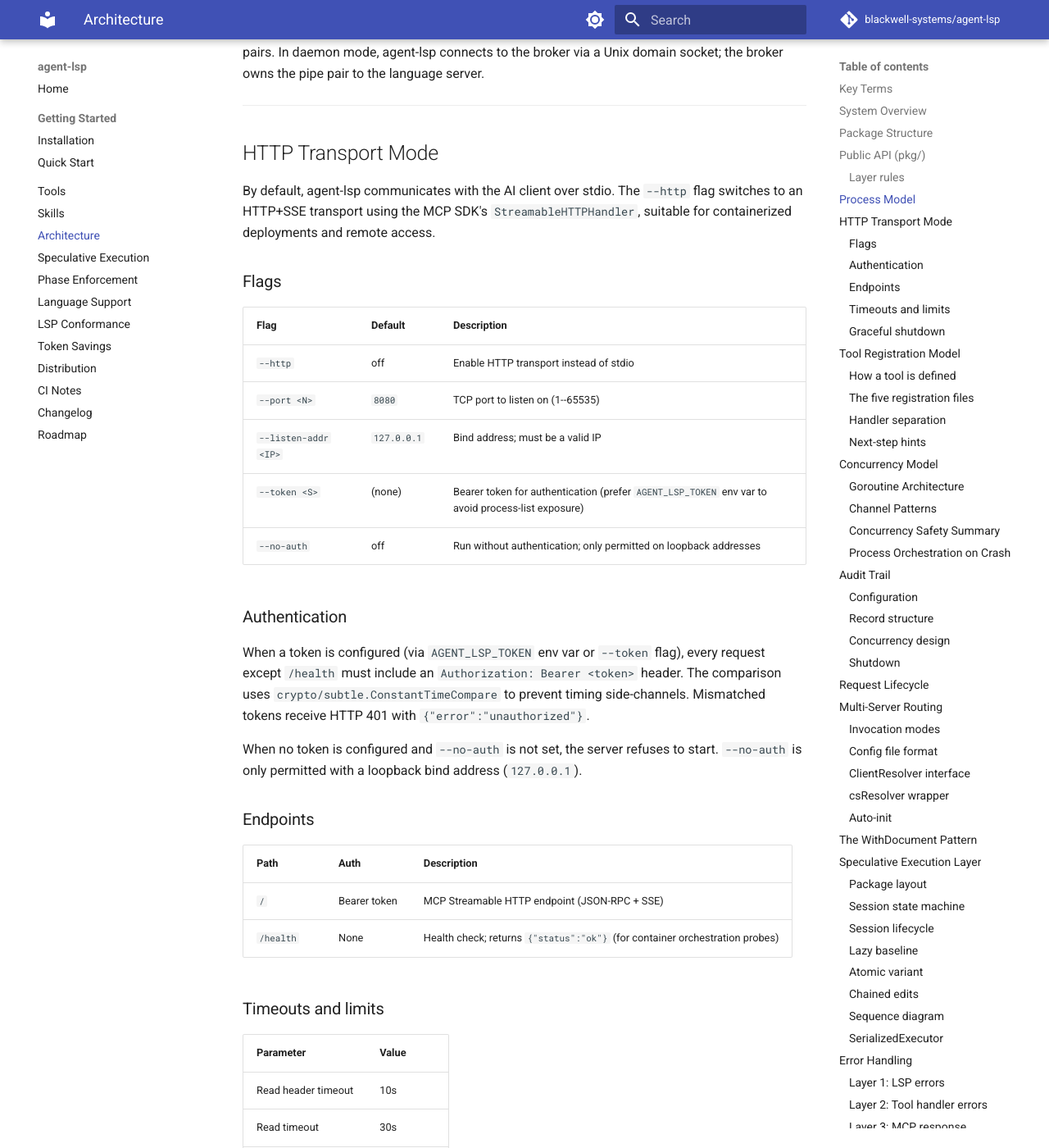
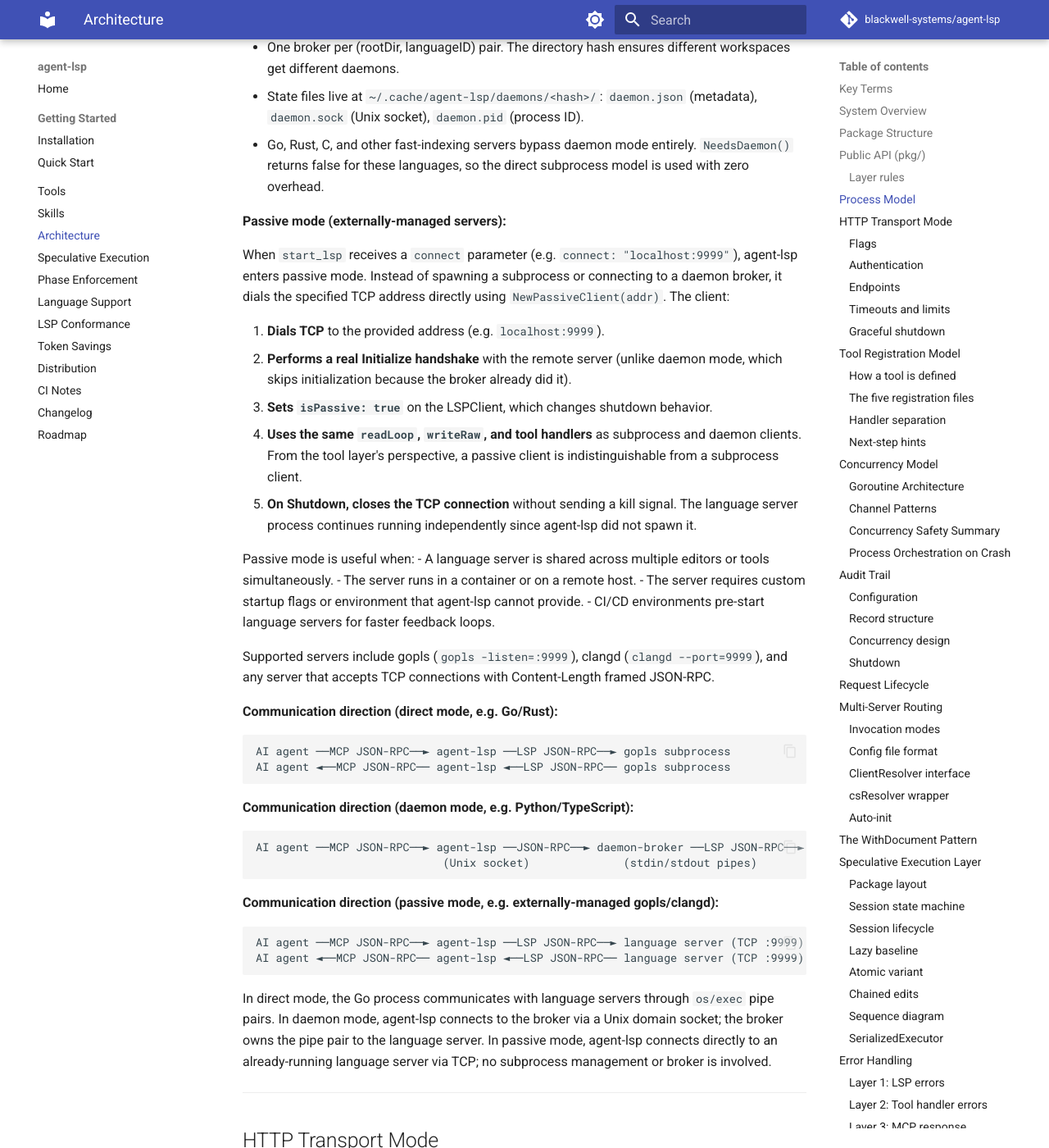
Before and after one commit to blackwell-systems/agent-lsp, an MkDocs documentation site: the page built from docs/architecture.md, in a window 1280 px wide and 1400 px high, scrolled down 9721 px. Shown: the whole window at 82% size. Built offline with MkDocs 1.6.1 and Material for MkDocs 9.7.7, drawn with Linux system fonts in a browser that asks for light colours; comment, search, counter and statistics services are not loaded; some of the changed text lies outside the part shown.

Commit message:
docs: add passive mode to architecture.md

````diff
--- a/docs/architecture.md
+++ b/docs/architecture.md
@@ -54,6 +54,22 @@ pyright-langserver (persistent, fully indexed)
 ```
 
 The daemon auto-spawns on first `start_lsp` for Python/TypeScript, indexes the workspace in the background, and serves queries to all subsequent sessions instantly. Auto-exits after 30 minutes of inactivity.
+
+**For language servers already running externally (any server with TCP listen mode),** passive mode connects over TCP without spawning or managing a subprocess:
+
+```
+AI agent
+    │
+    │  JSON-RPC over stdio (or HTTP+SSE)
+    ▼
+agent-lsp (ephemeral)
+    │
+    │  JSON-RPC over TCP (e.g. localhost:9999)
+    ▼
+gopls -listen=:9999  (externally managed, already running)
+```
+
+Passive mode is activated by passing `connect: "localhost:9999"` to `start_lsp`. agent-lsp dials the TCP address, performs a full LSP Initialize handshake, and uses the same readLoop, writeRaw, and tool handlers as subprocess and daemon clients. On Shutdown, the TCP connection is closed without killing the server process (since agent-lsp did not spawn it). Supported by gopls (`gopls -listen=:9999`), clangd (`clangd --port=9999`), and other servers with TCP listen mode.
 
 **What agent-lsp does:**
 
@@ -149,7 +165,8 @@ internal/httpauth/
 internal/lsp/
   client.go        ← LSPClient: subprocess lifecycle, JSON-RPC framing, request/response
                      correlation, server-initiated requests, file watcher;
-                     NewDaemonClient: socket-connected client for daemon mode
+                     NewDaemonClient: socket-connected client for daemon mode;
+                     NewPassiveClient: TCP-connected client for passive mode (externally-managed servers)
   manager.go       ← ServerManager: multi-server registry, ClientForFile routing by extension;
                      startOrConnectDaemon: transparent daemon lifecycle for Python/TypeScript
   resolver.go      ← ClientResolver interface
@@ -363,6 +380,24 @@ The broker process is detached from the agent-lsp process (`Setsid: true` on the
 - State files live at `~/.cache/agent-lsp/daemons/<hash>/`: `daemon.json` (metadata), `daemon.sock` (Unix socket), `daemon.pid` (process ID).
 - Go, Rust, C, and other fast-indexing servers bypass daemon mode entirely. `NeedsDaemon()` returns false for these languages, so the direct subprocess model is used with zero overhead.
 
+**Passive mode (externally-managed servers):**
+
+When `start_lsp` receives a `connect` parameter (e.g. `connect: "localhost:9999"`), agent-lsp enters passive mode. Instead of spawning a subprocess or connecting to a daemon broker, it dials the specified TCP address directly using `NewPassiveClient(addr)`. The client:
+
+1. **Dials TCP** to the provided address (e.g. `localhost:9999`).
+2. **Performs a real Initialize handshake** with the remote server (unlike daemon mode, which skips initialization because the broker already did it).
+3. **Sets `isPassive: true`** on the LSPClient, which changes shutdown behavior.
+4. **Uses the same `readLoop`, `writeRaw`, and tool handlers** as subprocess and daemon clients. From the tool layer's perspective, a passive client is indistinguishable from a subprocess client.
+5. **On Shutdown, closes the TCP connection** without sending a kill signal. The language server process continues running independently since agent-lsp did not spawn it.
+
+Passive mode is useful when:
+- A language server is shared across multiple editors or tools simultaneously.
+- The server runs in a container or on a remote host.
+- The server requires custom startup flags or environment that agent-lsp cannot provide.
+- CI/CD environments pre-start language servers for faster feedback loops.
+
+Supported servers include gopls (`gopls -listen=:9999`), clangd (`clangd --port=9999`), and any server that accepts TCP connections with Content-Length framed JSON-RPC.
+
 **Communication direction (direct mode, e.g. Go/Rust):**
 
 ```
@@ -377,7 +412,14 @@ AI agent ──MCP JSON-RPC──► agent-lsp ──JSON-RPC──► daemon-br
                             (Unix socket)              (stdin/stdout pipes)
 ```
 
-In direct mode, the Go process communicates with language servers through `os/exec` pipe pairs. In daemon mode, agent-lsp connects to the broker via a Unix domain socket; the broker owns the pipe pair to the language server.
+**Communication direction (passive mode, e.g. externally-managed gopls/clangd):**
+
+```
+AI agent ──MCP JSON-RPC──► agent-lsp ──LSP JSON-RPC──► language server (TCP :9999)
+AI agent ◄──MCP JSON-RPC── agent-lsp ◄──LSP JSON-RPC── language server (TCP :9999)
+```
+
+In direct mode, the Go process communicates with language servers through `os/exec` pipe pairs. In daemon mode, agent-lsp connects to the broker via a Unix domain socket; the broker owns the pipe pair to the language server. In passive mode, agent-lsp connects directly to an already-running language server via TCP; no subprocess management or broker is involved.
 
 ---
 
@@ -1356,6 +1398,33 @@ tool calls now available
 
 `initialized` is set to `true` before `initialized` notification is sent (not after) to prevent a race where the server's first request arrives in the window between sending `initialized` and setting the flag.
 
+### Passive mode lifecycle
+
+When `start_lsp` receives a `connect` parameter, the lifecycle differs:
+
+```
+start_lsp (tool call with connect: "localhost:9999")
+    ↓
+NewPassiveClient("localhost:9999")
+    ↓
+net.Dial("tcp", "localhost:9999")
+    ↓  establishes TCP connection; wraps conn as reader/writer
+    ↓  starts readLoop goroutine (same as subprocess mode)
+    ↓
+sendRequest("initialize", {capabilities, rootUri, workspaceFolders})
+    ↓  full handshake (unlike daemon mode which skips this)
+receive initialize response
+    ↓  captures serverCapabilities
+client.initialized = true
+sendNotification("initialized", {})
+    ↓
+startWatcher(rootDir)
+    ↓
+tool calls now available
+```
+
+The key difference from subprocess mode: no `exec.Command`, no stdin/stdout pipes, no `drainStderr` goroutine, and no exit-monitor goroutine (the server is externally managed). On `Shutdown`, the TCP connection is closed via `conn.Close()` without sending a process kill signal.
+
 ### Request/response correlation
 
 Each outgoing request is assigned a monotonically-increasing integer ID. A `pendingRequest` struct holding `ch chan json.RawMessage` and `err chan error` is stored in `c.pending[id]`. `readLoop` calls `dispatch()` on every incoming frame; when `dispatch` sees a response message (has `id`, no `method`), it resolves the pending channel.
````
